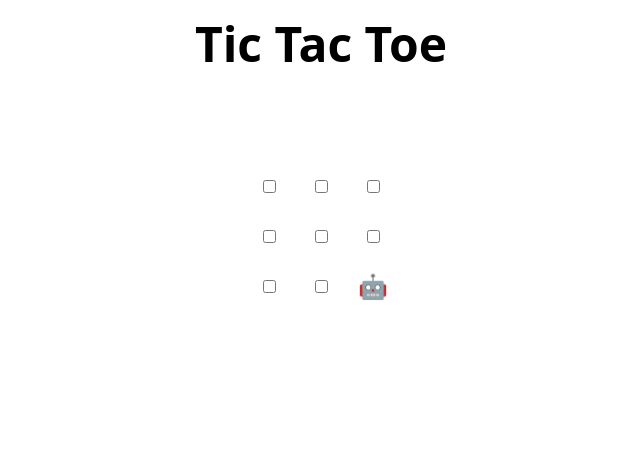
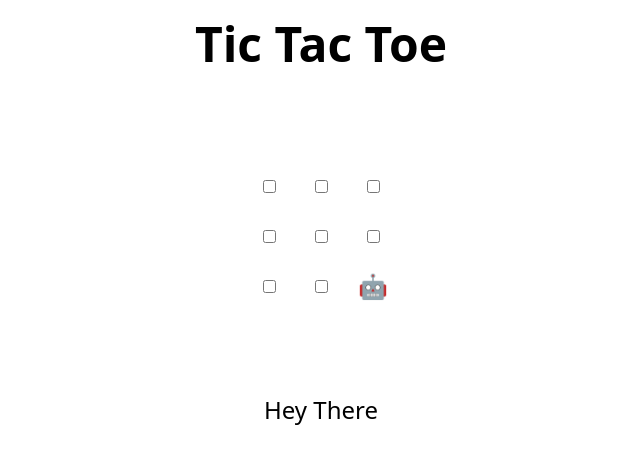
Before and after one commit to war-abbasi/Pull-Req-Review, a plain HTML site: page index.html in a window 1280 px wide. Shown: the whole page, without its empty margins (319-959 px from the left). Drawn offline with Linux system fonts and the light colour scheme.

Commit message:
Update index.html
Demo Commit, Practicing

```diff
--- a/index.html
+++ b/index.html
@@ -47,6 +47,7 @@
   </tr>
 </table>
 
+<p>Hey There</p>
 <h2 hidden>Game over, refresh to play again 🧑‍💻 🤖!</h2>
 
 <script>
```
